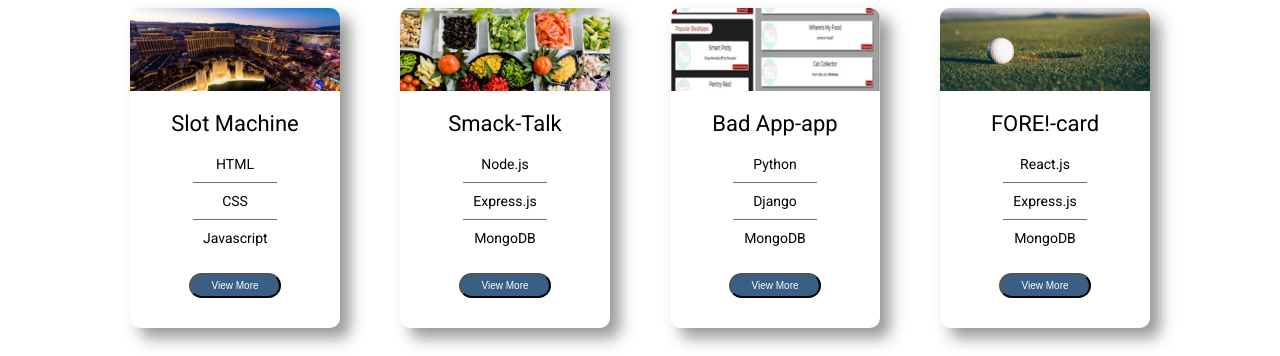
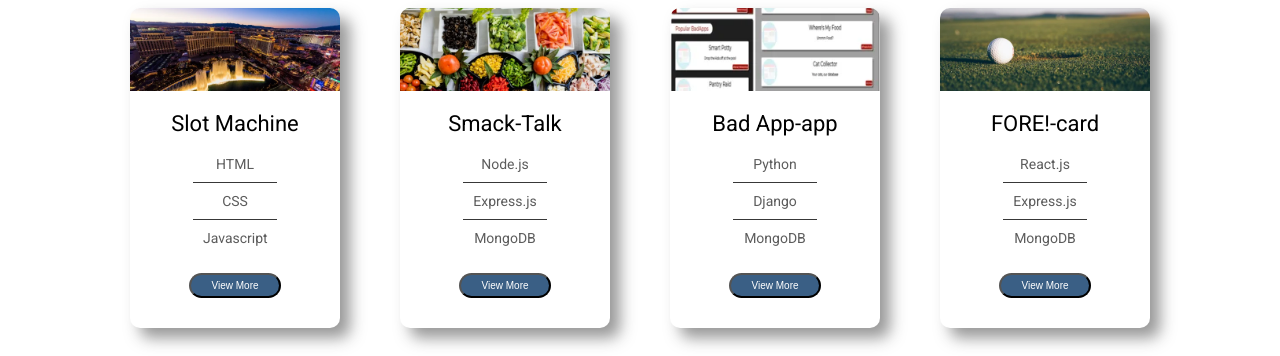
Before and after one commit to LaunchPad90/Portfolio, a Gatsby site: page / in a window 1280 px wide. Shown: the part 518-874 px from the top of the page. Built offline with nearby package versions, Linux system fonts and the light colour scheme; Gatsby itself is replaced by a stand-in of ours.

Commit message:
card content color update

```diff
--- a/src/components/card.js
+++ b/src/components/card.js
@@ -91,9 +91,10 @@ export default function Card(props) {
         list-style: none;
         font-size: 1.4rem;
         padding: 1rem;
+        color: #5C5C5C;
 
         &:not(:last-child) {
-            border-bottom: 1px solid #707070;
+            border-bottom: 1px solid #383838;
         }
 
         ${media.l`
--- a/src/pages/about.js
+++ b/src/pages/about.js
@@ -24,7 +24,7 @@ export default function About() {
     height: 30rem;
     width: 30rem;
     border-radius: 50%;
-    border: 2px double #40506E;
+    border: 2px double #3A5F85;
     padding: 2px;
     background-image: url(${myImg});
     background-size: cover;
```
